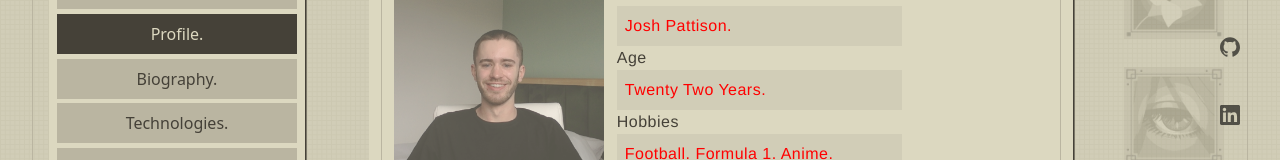
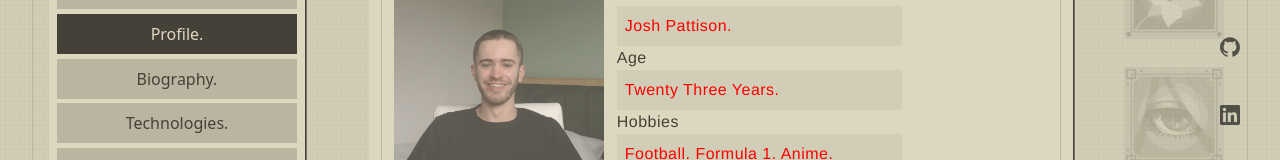
Before and after one commit to pattisoj/portfolio, a Next.js app: page /about in a window 1280 px wide. Both pictures are taken after a click on the button "Profile.". Shown: the part 259-419 px from the top of the page. Built offline with nearby package versions, Linux system fonts and the light colour scheme.

Commit message:
Updated age

```diff
--- a/pages/about.js
+++ b/pages/about.js
@@ -111,7 +111,7 @@ export default function About() {
                         <input
                           className="profile-input"
                           type="text"
-                          placeholder="Twenty Two Years."
+                          placeholder="Twenty Three Years."
                           disabled
                         />
                       </p>
```
